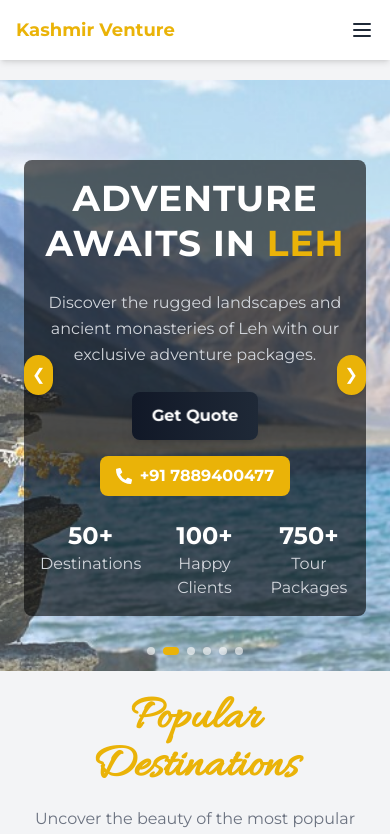
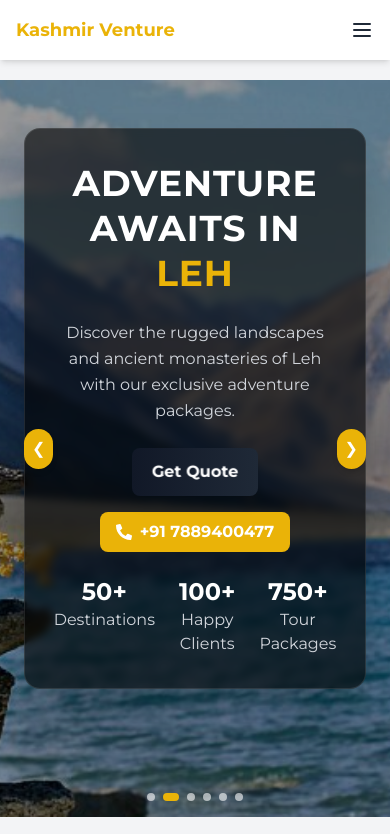
Before and after one commit to abrarlarah/Tourism, a Next.js app: page / in a window 390 px wide. Shown: the top 834 px of the page. Built offline with nearby package versions, Linux system fonts and the light colour scheme.

Commit message:
fix: mobile layout overflow in hero section

```diff
--- a/components/HeroSection.jsx
+++ b/components/HeroSection.jsx
@@ -79,10 +79,21 @@ const HeroSection = () => {
 
   return (
     // Navbar is already rendered by the root layout — NOT duplicated here
-    <div className="relative h-[70vh] w-full bg-gradient-to-r from-blue-50 to-white mt-20 pb-20">
-      <div className="absolute inset-0 flex flex-col md:flex-row items-center justify-between max-w-7xl mx-auto text-gray-800 p-6 pt-20 pb-20 z-10">
+    <div className="relative min-h-[85vh] md:min-h-[70vh] flex items-center w-full bg-gradient-to-r from-blue-50 to-white mt-20 overflow-hidden pb-12 md:pb-0">
+      {/* Background image for mobile (moved here to sit behind content) */}
+      <div className="absolute inset-0 md:hidden z-0 bg-black">
+        <Image
+          src={current.image}
+          alt={current.title}
+          fill
+          className="object-cover opacity-60"
+          priority
+        />
+      </div>
+
+      <div className="relative z-10 flex flex-col md:flex-row items-center justify-between w-full max-w-7xl mx-auto text-gray-800 p-6 pt-12 md:pt-20 pb-20 md:pb-20">
         {/* Left — Text */}
-        <div className="space-y-6 md:w-1/2 text-center md:text-left md:pr-6 bg-black bg-opacity-60 md:bg-transparent p-4 md:p-0 rounded-lg md:rounded-none">
+        <div className="space-y-6 md:w-1/2 text-center md:text-left md:pr-6 bg-black bg-opacity-60 md:bg-transparent p-8 md:p-0 rounded-2xl md:rounded-none backdrop-blur-sm md:backdrop-blur-none border border-white/10 md:border-none shadow-2xl md:shadow-none w-full">
           <h1 className="text-4xl md:text-5xl lg:text-6xl font-bold tracking-wide leading-tight font-montserrat uppercase text-white md:text-gray-800">
             {titleWords}
           </h1>
@@ -124,16 +135,6 @@ const HeroSection = () => {
         </div>
       </div>
 
-      {/* Background image for mobile */}
-      <div className="absolute inset-0 md:hidden">
-        <Image
-          src={current.image}
-          alt={current.title}
-          fill
-          className="object-cover opacity-70"
-          priority
-        />
-      </div>
 
       {/* Navigation Arrows */}
       <div className="absolute inset-0 flex justify-between items-center px-6">
```
